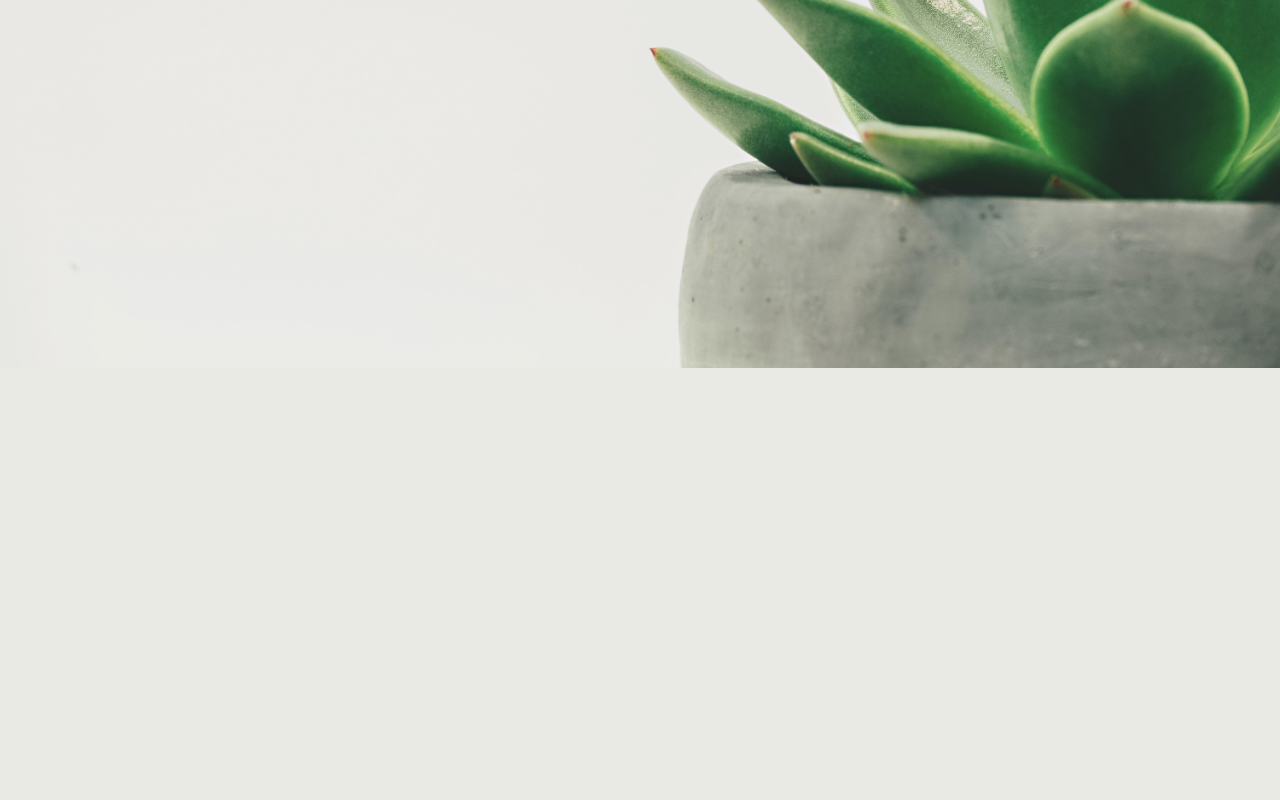
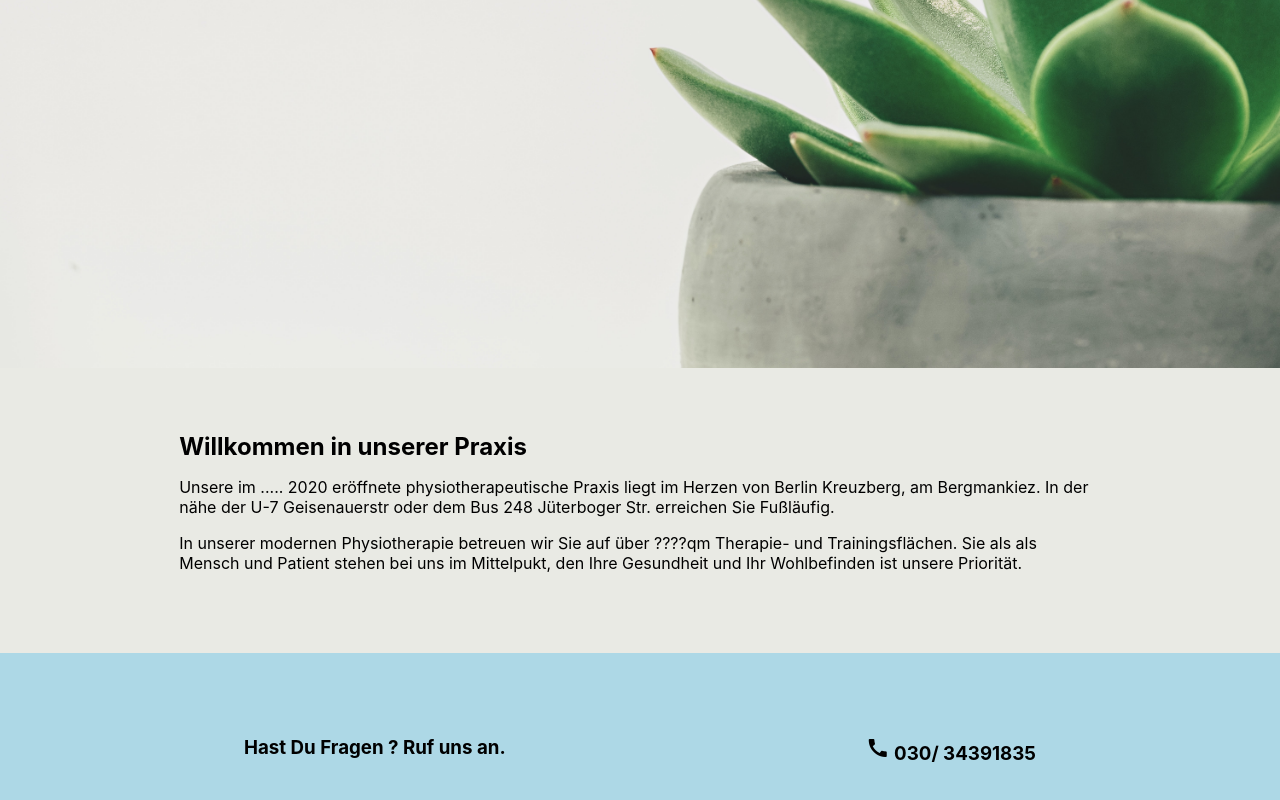
Before and after one commit to Romulo91/Physio_HP, a Next.js app: page / in a window 1280 px wide. Shown: the part 392-1192 px from the top of the page. Before the commit the page ends 800 px from the top, so only its background shows below. Built offline with nearby package versions, Linux system fonts and the light colour scheme.

Commit message:
home/contact

```diff
--- a/pages/index.js
+++ b/pages/index.js
@@ -15,6 +15,38 @@ export default function Home() {
       </Head>
       <Header />
       <section className={styles.banner}></section>
+      {/* Willkommen in unserer Praxis */}
+      <section className={styles.intro}>
+        <div>
+          <h2>Willkommen in unserer Praxis</h2>
+        </div>
+        <div>
+          <p>
+            Unsere im ..... 2020 eröffnete physiotherapeutische Praxis liegt im
+            Herzen von Berlin Kreuzberg, am Bergmankiez. In der nähe der U-7
+            Geisenauerstr oder dem Bus 248 Jüterboger Str. erreichen Sie
+            Fußläufig.
+          </p>
+          <p>
+            In unserer modernen Physiotherapie betreuen wir Sie auf über ????qm
+            Therapie- und Trainingsflächen. Sie als als Mensch und Patient
+            stehen bei uns im Mittelpukt, den Ihre Gesundheit und Ihr
+            Wohlbefinden ist unsere Priorität.
+          </p>
+        </div>
+      </section>
+
+      <section className={styles.contact}>
+        <div>
+          <h3>Hast Du Fragen ? Ruf uns an.</h3>
+        </div>
+        <div>
+          <h3>
+            {" "}
+            <i className="material-icons">call</i> 030/ 34391835{" "}
+          </h3>
+        </div>
+      </section>
     </div>
   );
 }
--- a/pages/index.module.scss
+++ b/pages/index.module.scss
@@ -6,3 +6,34 @@
   background-size: cover;
   background-position: bottom;
 }
+
+.intro {
+  display: flex;
+  flex-direction: column;
+  align-items: center;
+  padding: 5%;
+  > div {
+    width: 80%;
+  }
+  > i {
+    width: 300px;
+  }
+  > h2 {
+    text-align: center;
+    float: right;
+    margin-left: auto;
+    margin-right: auto;
+  }
+}
+
+.contact {
+  display: flex;
+  flex-direction: row;
+  justify-content: space-around;
+  padding: 5%;
+  background-color: lightblue;
+  > div {
+    flex-direction: row;
+    flex-wrap: nowrap;
+  }
+}
```
